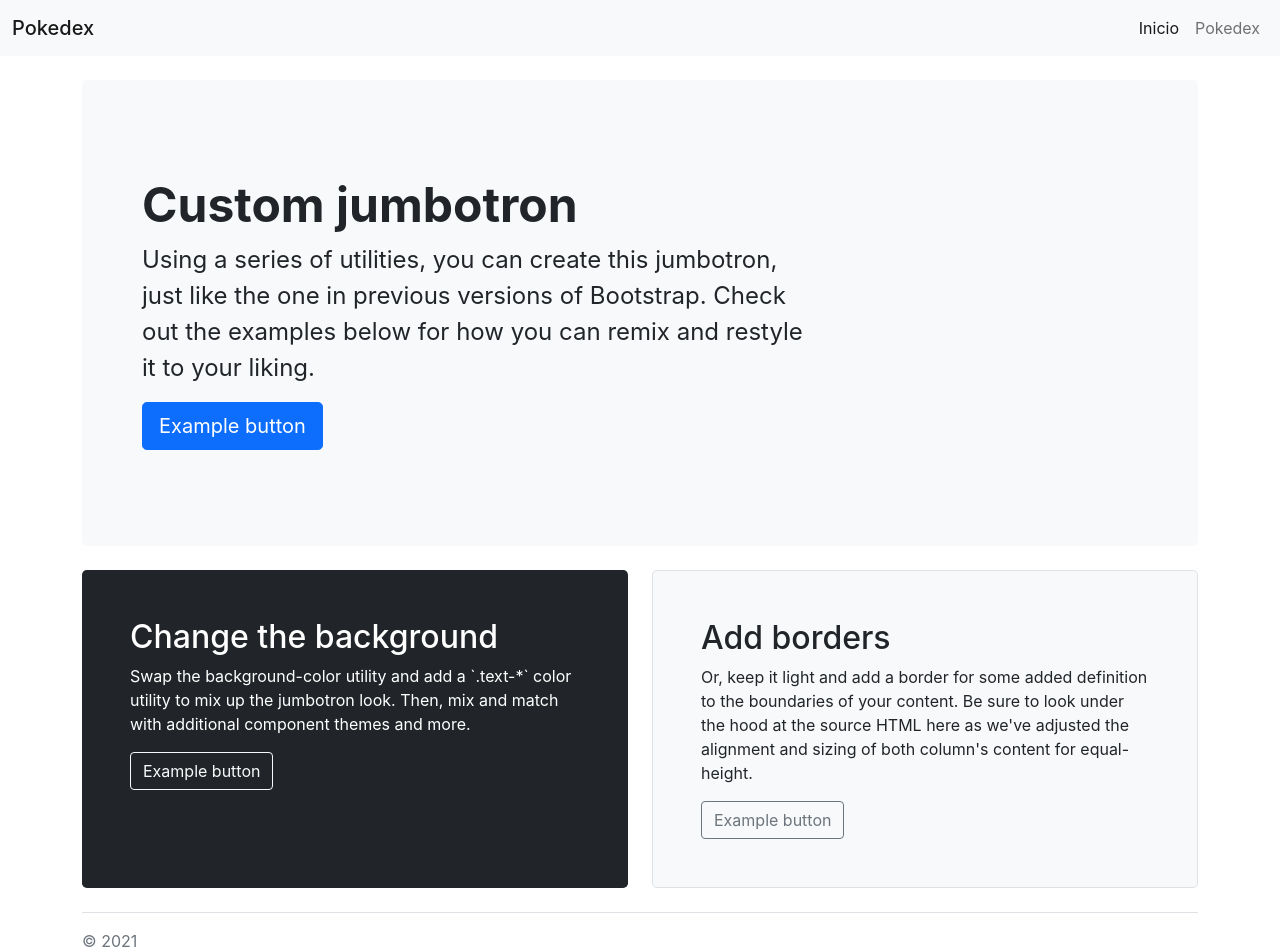
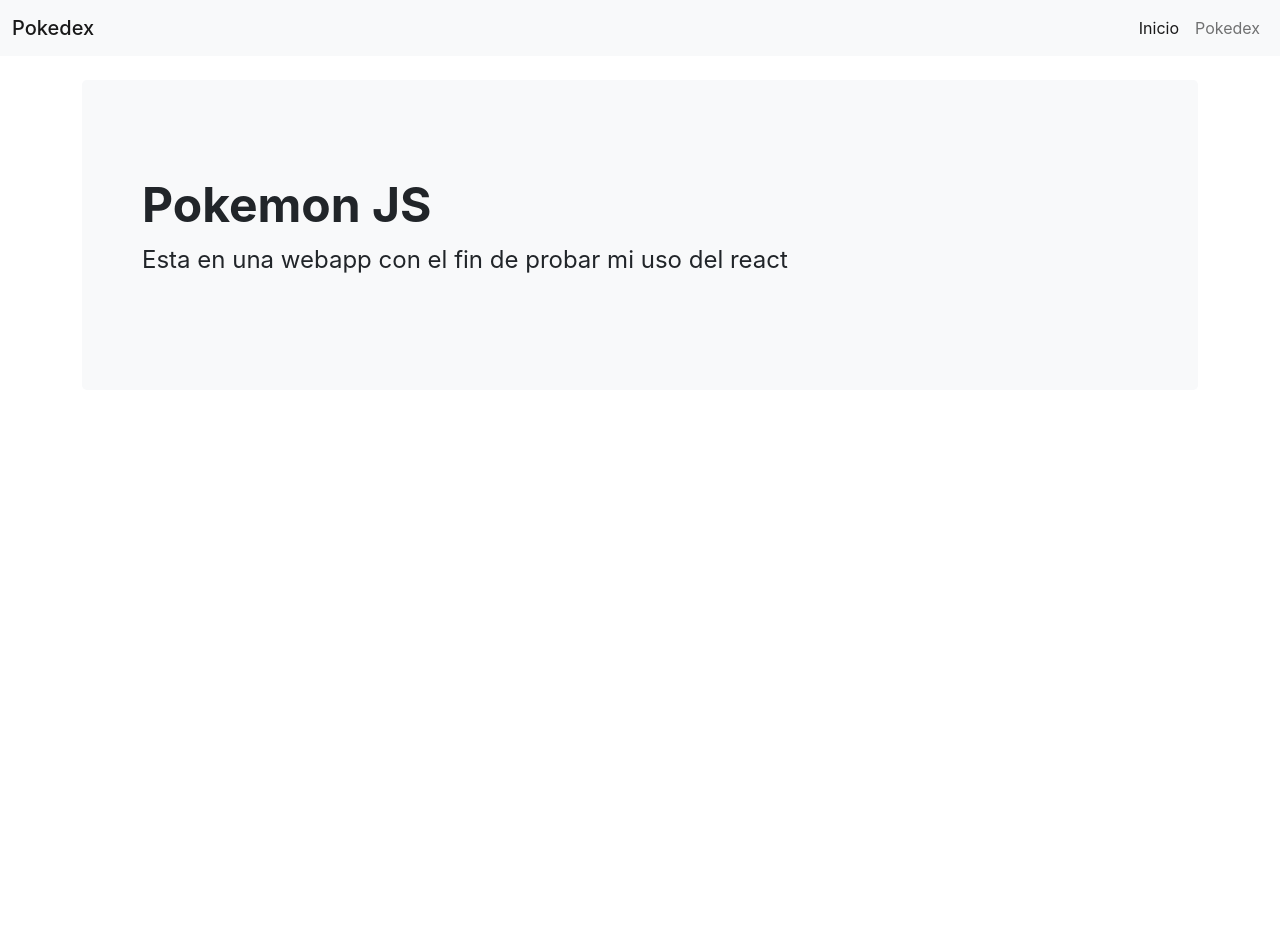
Before and after one commit to platinum-place/react-jsonplaceholder, a React (Create React App) app: page / in a window 1280 px wide. Shown: the top 950 px of the page. After the commit the page ends 800 px from the top, so only its background shows below. Built offline with nearby package versions, Linux system fonts and the light colour scheme.

Commit message:
implementacion de atomic design en pagina home

```diff
--- /dev/null
+++ b/src/components/Molecules/Article.jsx
@@ -0,0 +1,14 @@
+import React from 'react'
+
+function Article({ titulo, descripcion }) {
+    return (
+        <div class="p-5 mb-4 bg-light rounded-3">
+            <div class="container-fluid py-5">
+                <h1 class="display-5 fw-bold">{titulo}</h1>
+                <p class="col-md-8 fs-4">{descripcion}</p>
+            </div>
+        </div>
+    );
+}
+
+export default Article;
--- a/src/components/Pages/Home.jsx
+++ b/src/components/Pages/Home.jsx
@@ -1,37 +1,9 @@
 import React from 'react';
+import Main from '../Templates/Main';
 
 function Home() {
     return (
-        <main>
-            <div class="p-5 mb-4 bg-light rounded-3">
-                <div class="container-fluid py-5">
-                    <h1 class="display-5 fw-bold">Custom jumbotron</h1>
-                    <p class="col-md-8 fs-4">Using a series of utilities, you can create this jumbotron, just like the one in previous versions of Bootstrap. Check out the examples below for how you can remix and restyle it to your liking.</p>
-                    <button class="btn btn-primary btn-lg" type="button">Example button</button>
-                </div>
-            </div>
-
-            <div class="row align-items-md-stretch">
-                <div class="col-md-6">
-                    <div class="h-100 p-5 text-white bg-dark rounded-3">
-                        <h2>Change the background</h2>
-                        <p>Swap the background-color utility and add a `.text-*` color utility to mix up the jumbotron look. Then, mix and match with additional component themes and more.</p>
-                        <button class="btn btn-outline-light" type="button">Example button</button>
-                    </div>
-                </div>
-                <div class="col-md-6">
-                    <div class="h-100 p-5 bg-light border rounded-3">
-                        <h2>Add borders</h2>
-                        <p>Or, keep it light and add a border for some added definition to the boundaries of your content. Be sure to look under the hood at the source HTML here as we've adjusted the alignment and sizing of both column's content for equal-height.</p>
-                        <button class="btn btn-outline-secondary" type="button">Example button</button>
-                    </div>
-                </div>
-            </div>
-
-            <footer class="pt-3 mt-4 text-muted border-top">
-                &copy; 2021
-            </footer>
-        </main>
+        <Main />
     );
 }
 
--- /dev/null
+++ b/src/components/Templates/Main.jsx
@@ -0,0 +1,15 @@
+import React from 'react'
+import Article from '../Molecules/Article';
+
+function Main() {
+    return (
+        <main>
+            <Article
+                titulo="Pokemon JS"
+                descripcion="Esta en una webapp con el fin de probar mi uso del react"
+            />
+        </main>
+    );
+}
+
+export default Main;
```
